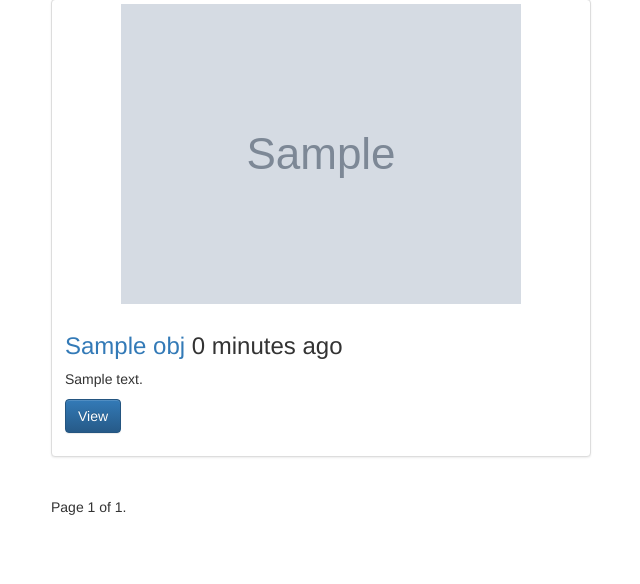
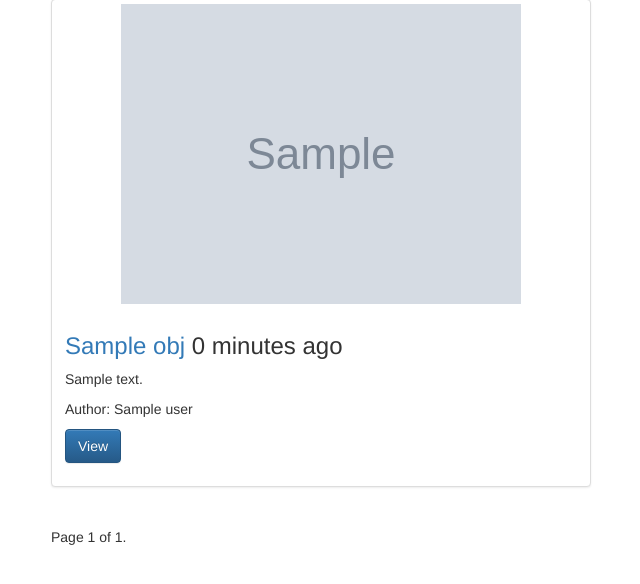
Before and after one commit to TCarmine/TryDjango19, a Django app: template src/templates/post_list.html in a window 1280 px wide. Shown: the part 71-655 px from the top of the page, without its empty margins (319-959 px from the left). Run offline with Django 3.2, Linux system fonts and the light colour scheme; the template is opened without the code that fills it: most values are stand-ins (such as "Sample title", 1, 10 or a date in 2020); grey boxes marked "Sample" are stand-in pictures; parts of the project's set-up code (start-up, migrations or seed data) failed here and were passed over; some libraries are stand-ins or nearby versions.

Commit message:
added user object  in post_list

```diff
--- a/src/templates/post_list.html
+++ b/src/templates/post_list.html
@@ -22,7 +22,10 @@
                <div class="caption">
                  <h3><a href='{{ obj.get_absolute_url }}'>{{ obj.title }}</a> <smal>{{ obj.timestamp|timesince }} ago</smal></h3>
                  <p>{{ obj.content|linebreaks|truncatechars:120 }}</p>
-                 <p><a href="{{ obj.get_absolute_url }} " class="btn btn-primary" role="button">View</a>
+                 {% if obj.user.get_full_name %}
+                   <p>Author: {{ obj.user.get_full_name }}</p>
+                   <p><a href="{{ obj.get_absolute_url }} " class="btn btn-primary" role="button">View</a>
+                 {% endif %}
                </div>
              </div>
            </div>
```
